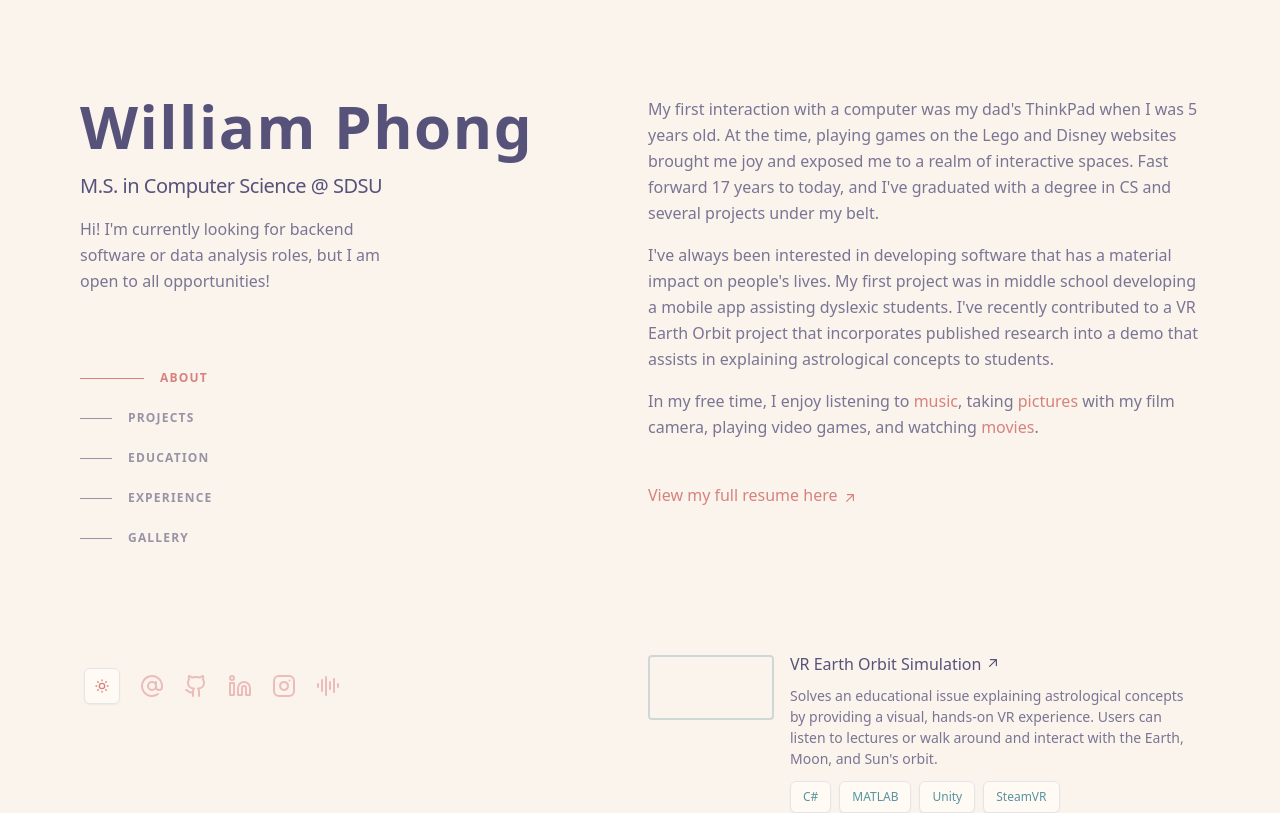
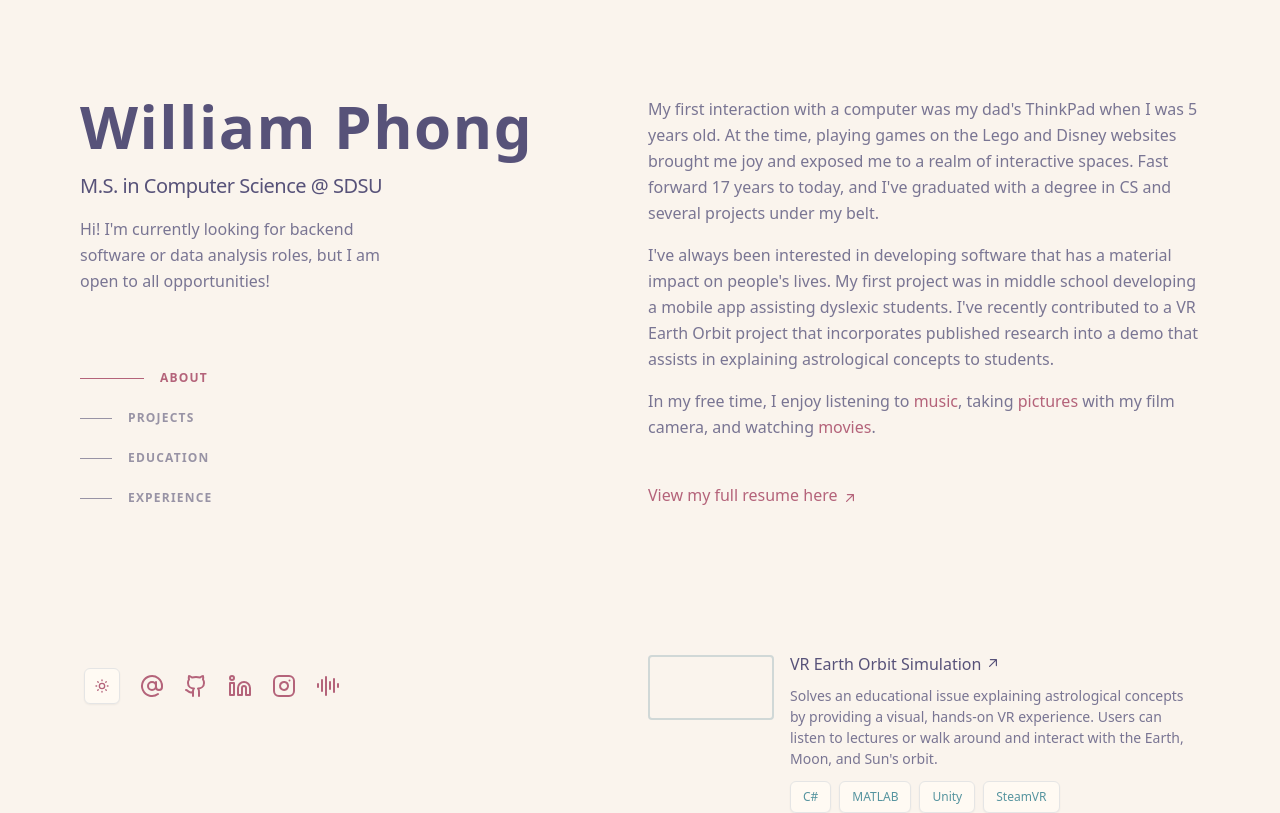
Before and after one commit to williamphong/waphong.com, a Next.js app: page / in a window 1280 px wide. Shown: the top 813 px of the page. Built offline with nearby package versions, Linux system fonts and the light colour scheme; grey boxes are pictures that could not be loaded.

Commit message:
general update

```diff
--- a/app/(gallery)/gallery/page.tsx
+++ b/app/(gallery)/gallery/page.tsx
@@ -3,7 +3,7 @@ import React from 'react';
 export default function Home() {
   return (
     <div className="">
-      <div className="flex"></div>
+      <div className="flex">wip</div>
     </div>
   );
 }
--- a/app/(portfolio)/_components/Footers.tsx
+++ b/app/(portfolio)/_components/Footers.tsx
@@ -45,45 +45,27 @@ const socials = [
 
 export const LeftFooter = () => {
   return (
-    <ul className="ml-1 mt-8 flex items-center gap-5" aria-label="Social media">
-      <ModeToggle />
+    <ul
+      className="ml-1 mt-8 flex items-center gap-5 text-rpd-love dark:text-rp-rose"
+      aria-label="Social media"
+    >
+      <li>
+        <ModeToggle />
+      </li>
       {socials.map(({ href, title, label, icon }) => (
-        <a
-          key={title}
-          href={href}
-          title={title}
-          target="_blank"
-          rel="noopener noreferrer"
-          className="text-rp-rose hover:text-rp-gold block"
-        >
-          <span className="sr-only">{label}</span>
-          {icon}
-        </a>
-      ))}
-
-      {/*
-      {svg.map((img, index) => (
-        <li key={index} className="shrink-0 text-xs">
+        <li key={title}>
           <a
-            className="block hover:text-slate-200"
-            href={img.link}
+            href={href}
+            title={title}
+            aria-label={label}
             target="_blank"
-            title={img.name}
+            rel="noopener noreferrer"
+            className="transition-colors hover:text-rpd-gold dark:hover:text-rp-gold"
           >
-            <span className="sr-only">{img.name}</span>
-            <svg
-              xmlns="http://www.w3.org/2000/svg"
-              viewBox={img.viewbox}
-              fill="currentColor"
-              className="h-6 w-6"
-              aria-hidden="true"
-            >
-              <path d={img.path}></path>
-            </svg>
+            {icon}
           </a>
         </li>
       ))}
-        */}
     </ul>
   );
 };
@@ -93,9 +75,20 @@ export const RightFooter = () => {
     <footer className="max-w-md py-16 text-sm sm:pb-0">
       {
         <p>
-          This website is inspired by{' '}
+          Developed with Next.js, Typescript, Tailwind CSS, and deployed using
+          Vercel. Follows{' '}
           <a
-            className="dark:text-rp-rose text-rpd-rose dark:focus-visible:text-rp-love focus-visible:text-rpd-love font-medium hover:underline hover:underline-offset-4"
+            className="font-medium text-rpd-love hover:underline hover:underline-offset-4 focus-visible:text-rpd-love dark:text-rp-rose dark:focus-visible:text-rp-love"
+            href="https://rosepinetheme.com/palette/"
+            target="_blank"
+            rel="noreferrer noopener"
+            aria-label="rose pine theme"
+          >
+            Rosé Pine
+          </a>{' '}
+          color palette conventions. Inspired by{' '}
+          <a
+            className="font-medium text-rpd-love hover:underline hover:underline-offset-4 focus-visible:text-rpd-love dark:text-rp-rose dark:focus-visible:text-rp-love"
             href="https://brittanychiang.com"
             target="_blank"
             rel="noreferrer noopener"
@@ -105,7 +98,7 @@ export const RightFooter = () => {
           </a>{' '}
           and{' '}
           <a
-            className="dark:text-rp-rose text-rpd-rose dark:focus-visible:text-rp-love focus-visible:text-rpd-love font-medium hover:underline hover:underline-offset-4"
+            className="font-medium text-rpd-love hover:underline hover:underline-offset-4 focus-visible:text-rpd-love dark:text-rp-rose dark:focus-visible:text-rp-love"
             href="https://carlbeaverson.com"
             target="_blank"
             rel="noreferrer noopener"
@@ -113,18 +106,7 @@ export const RightFooter = () => {
           >
             carlbeaverson.com
           </a>
-          . Developed with Next.js, Typescript, Tailwind CSS, and deployed using
-          Vercel. Follows{' '}
-          <a
-            className="dark:text-rp-rose text-rpd-rose dark:focus-visible:text-rp-love focus-visible:text-rpd-love font-medium hover:underline hover:underline-offset-4"
-            href="https://rosepinetheme.com/palette/"
-            target="_blank"
-            rel="noreferrer noopener"
-            aria-label="rose pine theme"
-          >
-            Rosé Pine
-          </a>{' '}
-          color palette conventions.
+          .
         </p>
       }
     </footer>
--- a/app/(portfolio)/_components/Navigation.tsx
+++ b/app/(portfolio)/_components/Navigation.tsx
@@ -14,8 +14,9 @@ const NavigationLink = ({ item, isActive }: NavigationLinkProps) => (
       href={`#${item.name}`}
       className={`group flex items-center py-3 ${isActive ? 'active dark:activedark' : ''}`}
     >
-      <span className="nav-indicator dark:group-hover:bg-rp-rose dark:group-focus-visible:bg-rp-love group-hover:bg-rpd-rose dark:bg-rp-muted group-focus-visible:bg-rpd-love bg-rpd-muted mr-4 h-px w-8 transition-all group-hover:w-16 group-focus-visible:w-16 motion-reduce:transition-none"></span>
-      <span className="nav-text dark:group-hover:text-rp-rose dark:group-focus-visible:text-rp-love dark:text-rp-muted text-rpd-muted group-hover:text-rpd-rose group-focus-visible:text-rpd-love text-xs font-bold uppercase tracking-widest">
+      {/* hover color in globals.css */}
+      <span className="nav-indicator mr-4 h-px w-8 bg-rpd-muted transition-all group-hover:w-16 group-hover:bg-rpd-love group-focus-visible:w-16 group-focus-visible:bg-rpd-iris motion-reduce:transition-none dark:bg-rp-muted dark:group-hover:bg-rp-rose dark:group-focus-visible:bg-rp-love"></span>
+      <span className="nav-text text-xs font-bold uppercase tracking-widest text-rpd-muted group-hover:text-rpd-love group-focus-visible:text-rpd-iris dark:text-rp-muted dark:group-hover:text-rp-rose dark:group-focus-visible:text-rp-love">
         {item.name}
       </span>
     </Link>
--- a/app/(portfolio)/layout.tsx
+++ b/app/(portfolio)/layout.tsx
@@ -54,7 +54,7 @@ export default function RootLayout({
 }: Readonly<{ children: React.ReactNode }>) {
   return (
     <html lang="en" className={`dark scroll-smooth`} suppressHydrationWarning>
-      <body className="dark:bg-rp-base dark:selection:bg-rp-highlightMed selection:bg-rpd-highlightMed bg-rpd-base text-rpd-subtle dark:text-rp-subtle leading-relaxed antialiased">
+      <body className="bg-rpd-base leading-relaxed text-rpd-subtle antialiased selection:bg-rpd-highlightMed dark:bg-rp-base dark:text-rp-subtle dark:selection:bg-rp-highlightMed">
         <SpotlightCursor
           config={{
             radius: 300,
--- a/app/(portfolio)/page.tsx
+++ b/app/(portfolio)/page.tsx
@@ -48,16 +48,16 @@ export default function Home() {
       {/* Left side  */}
       <header className="lg:sticky lg:top-0 lg:flex lg:max-h-screen lg:w-1/2 lg:flex-col lg:justify-between lg:py-24">
         <div className="">
-          <h1 className="text-edge-outline dark:text-rp-text text-rpd-text cursor-default whitespace-nowrap bg-clip-text pb-4 text-4xl font-bold tracking-wide sm:text-3xl md:text-6xl">
+          <h1 className="text-edge-outline cursor-default whitespace-nowrap bg-clip-text pb-4 text-4xl font-bold tracking-wide text-rpd-text dark:text-rp-text sm:text-3xl md:text-6xl">
             <Link
               href="/"
-              className="dark:focus-visible:text-rp-love focus-visible:text-rpd-love"
+              className="focus-visible:text-rpd-iris dark:focus-visible:text-rp-love"
             >
               William Phong
             </Link>
           </h1>
 
-          <h2 className="dark:text-rp-text text-rpd-text text-lg font-medium tracking-tight sm:text-xl">
+          <h2 className="text-lg font-medium tracking-tight text-rpd-text dark:text-rp-text sm:text-xl">
             M.S. in Computer Science @ SDSU
           </h2>
 
@@ -88,7 +88,7 @@ export default function Home() {
           <p className="mb-4">
             In my free time, I enjoy listening to{' '}
             <a
-              className="dark:text-rp-rose text-rpd-rose dark:focus-visible:text-rp-love focus-visible:text-rpd-love font-medium hover:underline hover:underline-offset-4"
+              className="font-medium text-rpd-love hover:underline hover:underline-offset-4 focus-visible:text-rpd-love dark:text-rp-rose dark:focus-visible:text-rp-love"
               href="https://open.spotify.com/user/william.phong"
               target="_blank"
               rel="noreferrer noopener"
@@ -98,7 +98,7 @@ export default function Home() {
             </a>
             , taking{' '}
             <a
-              className="dark:text-rp-rose text-rpd-rose dark:focus-visible:text-rp-love focus-visible:text-rpd-love font-medium hover:underline hover:underline-offset-4"
+              className="font-medium text-rpd-love hover:underline hover:underline-offset-4 focus-visible:text-rpd-love dark:text-rp-rose dark:focus-visible:text-rp-love"
               href="/gallery"
               target="_blank"
               rel="noreferrer noopener"
@@ -107,9 +107,9 @@ export default function Home() {
               {' '}
               pictures
             </a>{' '}
-            with my film camera, playing video games, and watching{' '}
+            with my film camera, and watching{' '}
             <a
-              className="dark:text-rp-rose text-rpd-rose dark:focus-visible:text-rp-love focus-visible:text-rpd-love font-medium hover:underline hover:underline-offset-4"
+              className="font-medium text-rpd-love hover:underline hover:underline-offset-4 focus-visible:text-rpd-love dark:text-rp-rose dark:focus-visible:text-rp-love"
               href="https://letterboxd.com/andjuly/"
               target="_blank"
               rel="noreferrer noopener"
@@ -120,9 +120,9 @@ export default function Home() {
             .
           </p>
           <br></br>
-          <p className="mb-4 text-slate-400">
+          <p className="mb-4">
             <a
-              className="dark:text-rp-rose text-rpd-rose dark:focus-visible:text-rp-love focus-visible:text-rpd-love group/link font-medium hover:underline hover:underline-offset-4"
+              className="group/link font-medium text-rpd-love hover:underline hover:underline-offset-4 focus-visible:text-rpd-love dark:text-rp-rose dark:focus-visible:text-rp-love"
               href="/files/resume.pdf"
               target="_blank"
               rel="noreferrer noopener"
@@ -196,26 +196,6 @@ export default function Home() {
           <ExperienceList />
         </section>
 
-        {/* gallery section */}
-        <section
-          id="gallery"
-          className="mb-16 scroll-mt-16 md:mb-24 lg:mb-36 lg:scroll-mt-24"
-          aria-label="gallery"
-          ref={sectionRefs.current[4]}
-        >
-          <div className="sticky top-0 z-20 -mx-6 mb-4 w-screen bg-slate-900/75 px-6 py-5 backdrop-blur md:-mx-12 md:px-12 lg:sr-only lg:relative lg:top-auto lg:mx-auto lg:w-full lg:px-0 lg:py-0 lg:opacity-0">
-            <h2 className="text-sm font-bold uppercase tracking-widest text-slate-200 lg:sr-only">
-              gallery
-            </h2>
-          </div>
-
-          <div className="h-96">
-            <p className="mt-2 text-sm leading-normal">
-              gallery and more coming soon
-            </p>
-          </div>
-        </section>
-
         <RightFooter />
       </main>
     </div>
--- a/app/globals.css
+++ b/app/globals.css
@@ -24,12 +24,12 @@
 .active .nav-indicator {
   width: 4rem;
   --tw-bg-opacity: 1;
-  background-color: theme('colors.rpd.rose');
+  background-color: theme('colors.rpd.love');
 }
 
 .active .nav-text {
   --tw-text-opacity: 1;
-  color: theme('colors.rpd.rose');
+  color: theme('colors.rpd.love');
 }
 
 /* Define Inter Font */
--- a/components/themeToggle/theme-toggle.jsx
+++ b/components/themeToggle/theme-toggle.tsx
@@ -1,10 +1,9 @@
-"use client";
+'use client';
 
-import { useTheme } from "next-themes";
-import { useEffect, useState, useRef } from "react";
-import { Button } from "@/components/ui/button";
-import { MoonIcon, SunMediumIcon, SunMoonIcon } from "../pqoqubbw/icons";
-
+import { useTheme } from 'next-themes';
+import { useEffect, useState } from 'react';
+import { Button } from '@/components/ui/button';
+import { MoonIcon, SunMediumIcon, SunMoonIcon } from '../pqoqubbw/icons';
 
 export function ModeToggle() {
   const { theme, setTheme } = useTheme();
@@ -25,7 +24,12 @@ export function ModeToggle() {
 
   if (!mounted) {
     return (
-      <Button className="dark:bg-rp-surface bg-rpd-surface" variant="outline" size="icon" disabled>
+      <Button
+        className="bg-rpd-surface dark:bg-rp-surface"
+        variant="outline"
+        size="icon"
+        disabled
+      >
         <SunMoonIcon />
       </Button>
     );
@@ -34,15 +38,17 @@ export function ModeToggle() {
   // Determine which icon to show based on current theme
   const getCurrentIcon = () => {
     if (theme === 'system') {
-      const systemDark = window.matchMedia('(prefers-color-scheme: dark)').matches;
-      return systemDark ? <MoonIcon/> : <SunMediumIcon/>;
+      const systemDark = window.matchMedia(
+        '(prefers-color-scheme: dark)'
+      ).matches;
+      return systemDark ? <MoonIcon /> : <SunMediumIcon />;
     }
-    return theme === 'dark' ? <MoonIcon /> : <SunMediumIcon/>;
+    return theme === 'dark' ? <MoonIcon /> : <SunMediumIcon />;
   };
 
   return (
     <Button
-      className="dark:bg-rp-surface bg-rpd-surface text-rpd-rose dark:text-rp-rose hover:text-rpd-rose dark:hover:text-rp-rose"
+      className="bg-rpd-surface hover:text-rpd-love dark:bg-rp-surface dark:hover:text-rp-rose"
       variant="outline"
       size="icon"
       onClick={toggleTheme}
--- a/lib/data.ts
+++ b/lib/data.ts
@@ -15,10 +15,6 @@ export const navigation = [
   {
     name: 'experience',
     hash: '#experience',
-  },
- {
-    name: 'gallery',
-    hash: '#gallery',
   },
 ] as const;
 
--- a/next.config.mjs
+++ b/next.config.mjs
@@ -2,7 +2,6 @@
 
 const nextConfig = {
   images: {
-    domains: ['www.waphong.com'],
     remotePatterns: [
       {
         protocol: 'https',
@@ -16,6 +15,10 @@ const nextConfig = {
         protocol: 'https',
         hostname: 'lh3.googleusercontent.com',
       },
+      {
+        protocol: 'https',
+        hostname: 'waphong.com',
+      },
     ],
   },
   eslint: {
```
Also changed, not shown: app/(portfolio)/_components/EducationList.tsx (+7 -13 lines).
